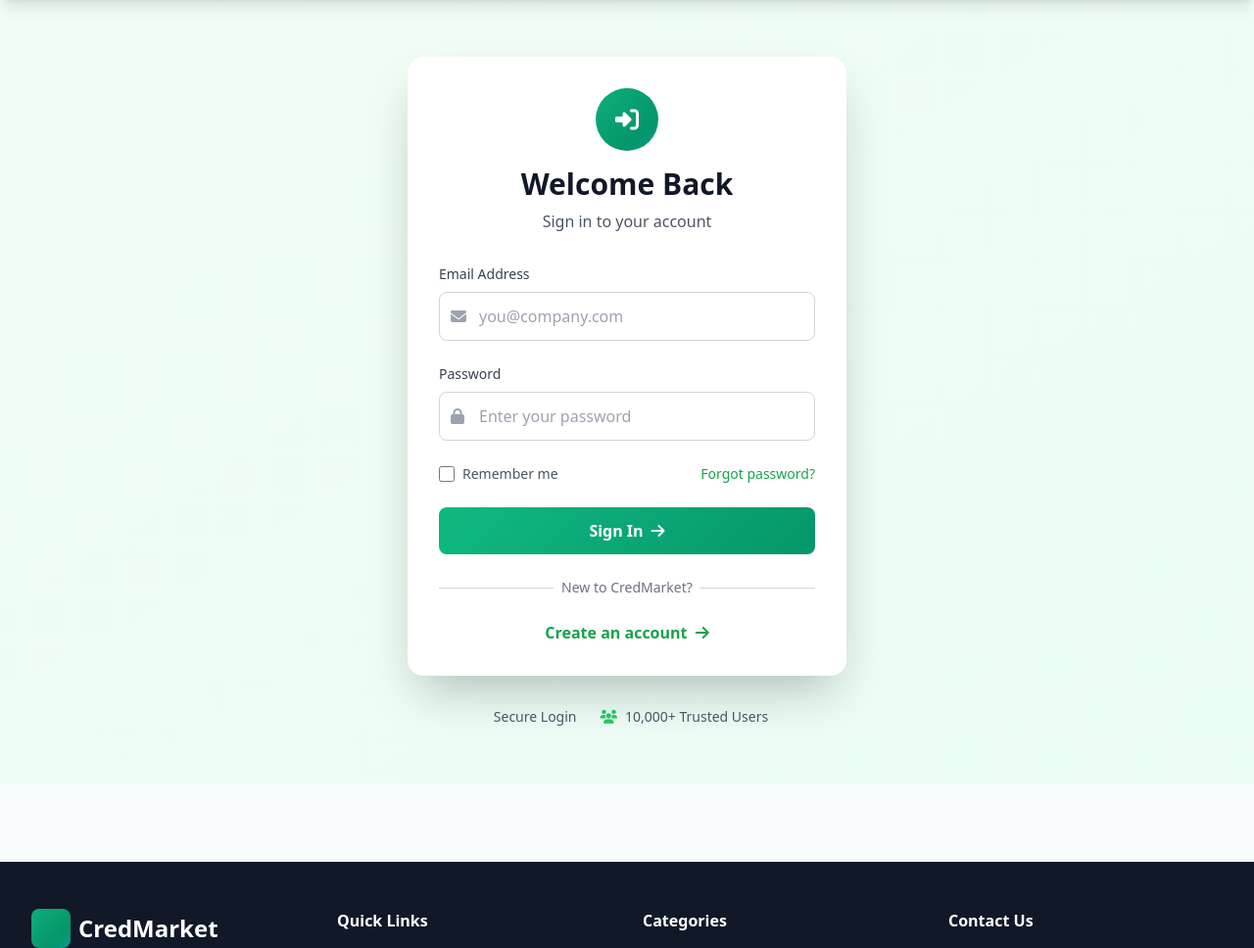
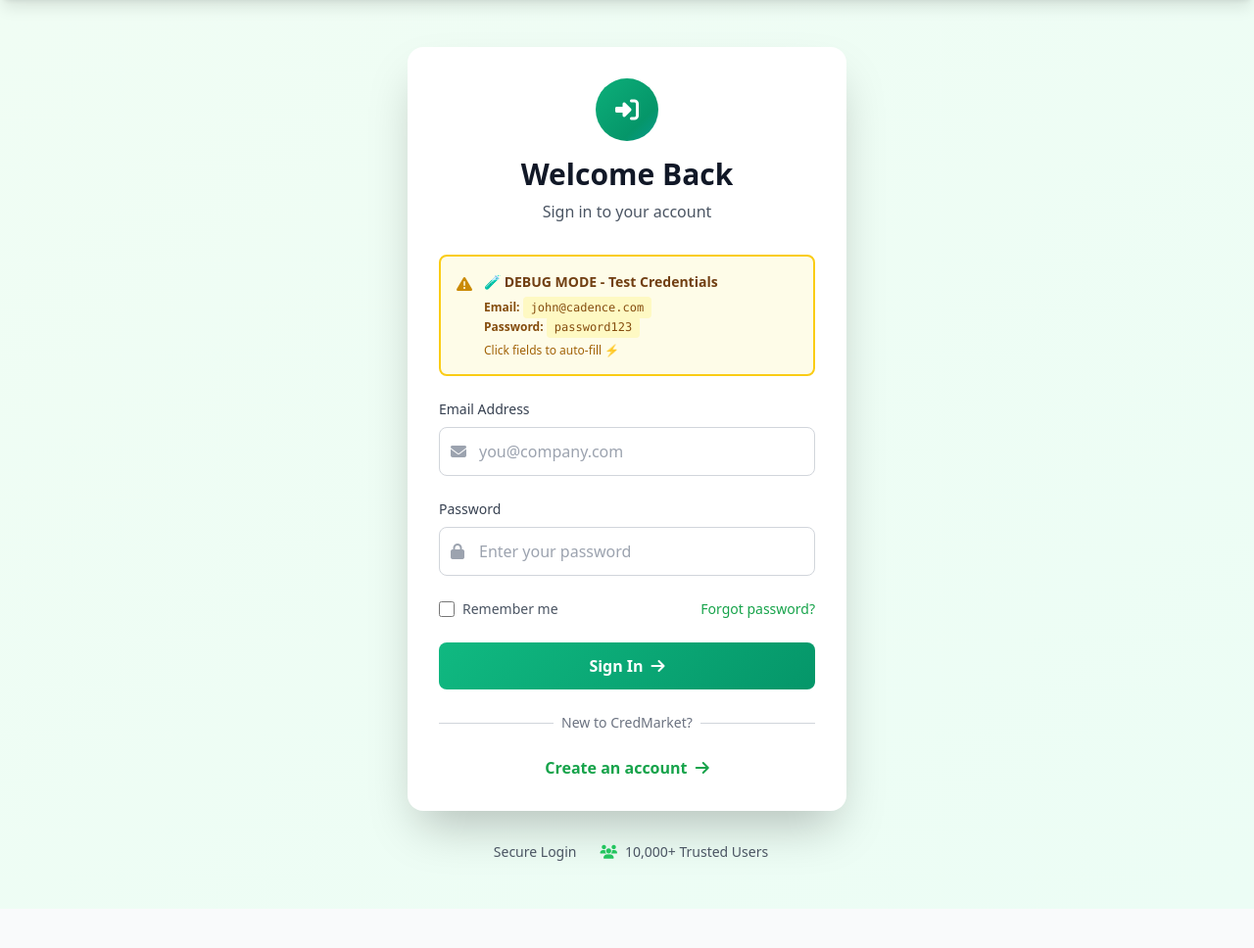
Before and after one commit to chinni070707/credmarket, a Django app: page /accounts/login/ in a window 1280 px wide. Shown: the part 64-1032 px from the top of the page at 98% size. Run offline with Django 5.2, Linux system fonts and the light colour scheme; some libraries are stand-ins or nearby versions.

Commit message:
Add debug mode test credentials to login page
- Display test credentials in yellow box when DEBUG=True
- Click the box to auto-fill email and password fields
- Shows john@cadence.com / password123 for easy testing
- Added settings import to views to pass debug flag to template

```diff
--- a/accounts/views.py
+++ b/accounts/views.py
@@ -3,6 +3,7 @@ from django.contrib.auth import login, logout, authenticate
 from django.contrib.auth.decorators import login_required
 from django.contrib import messages
 from django.utils import timezone
+from django.conf import settings
 from datetime import timedelta
 import random
 from .models import User, OTPVerification
@@ -159,11 +160,11 @@ def login_view(request):
 
             if user.status == 'waitlist':
                 messages.warning(request, 'Your account is on waitlist. Please wait for admin approval.')
-                return render(request, 'accounts/login.html')
+                return render(request, 'accounts/login.html', {'debug': settings.DEBUG})
 
             if user.status == 'suspended':
                 messages.error(request, 'Your account has been suspended.')
-                return render(request, 'accounts/login.html')
+                return render(request, 'accounts/login.html', {'debug': settings.DEBUG})
 
             login(request, user)
             messages.success(request, f'Welcome back, {user.first_name}!')
@@ -171,7 +172,7 @@ def login_view(request):
         else:
             messages.error(request, 'Invalid email or password.')
 
-    return render(request, 'accounts/login.html')
+    return render(request, 'accounts/login.html', {'debug': settings.DEBUG})
 
 
 @login_required
--- a/templates/accounts/login.html
+++ b/templates/accounts/login.html
@@ -15,6 +15,23 @@
                 <h2 class="text-3xl font-bold text-gray-900 mb-2">Welcome Back</h2>
                 <p class="text-gray-600">Sign in to your account</p>
             </div>
+
+            {% if debug %}
+            <!-- Debug Test Credentials -->
+            <div class="mb-6 bg-yellow-50 border-2 border-yellow-400 rounded-lg p-4">
+                <div class="flex items-start space-x-3">
+                    <i class="fas fa-exclamation-triangle text-yellow-600 mt-1"></i>
+                    <div class="flex-1">
+                        <h3 class="text-sm font-bold text-yellow-900 mb-2">🧪 DEBUG MODE - Test Credentials</h3>
+                        <div class="space-y-1 text-xs text-yellow-800">
+                            <p><strong>Email:</strong> <code class="bg-yellow-100 px-2 py-1 rounded">john@cadence.com</code></p>
+                            <p><strong>Password:</strong> <code class="bg-yellow-100 px-2 py-1 rounded">password123</code></p>
+                        </div>
+                        <p class="text-xs text-yellow-700 mt-2">Click fields to auto-fill ⚡</p>
+                    </div>
+                </div>
+            </div>
+            {% endif %}
 
             <!-- Form -->
             <form method="post" class="space-y-6">
@@ -122,4 +139,25 @@
         </div>
     </div>
 </div>
+
+{% if debug %}
+<script>
+    // Auto-fill debug credentials when clicking on the debug box
+    document.addEventListener('DOMContentLoaded', function() {
+        const debugBox = document.querySelector('.bg-yellow-50');
+        if (debugBox) {
+            debugBox.style.cursor = 'pointer';
+            debugBox.addEventListener('click', function() {
+                document.getElementById('email').value = 'john@cadence.com';
+                document.getElementById('password').value = 'password123';
+                // Add a subtle flash effect
+                debugBox.classList.add('ring-2', 'ring-green-500');
+                setTimeout(() => {
+                    debugBox.classList.remove('ring-2', 'ring-green-500');
+                }, 300);
+            });
+        }
+    });
+</script>
+{% endif %}
 {% endblock %}
```
